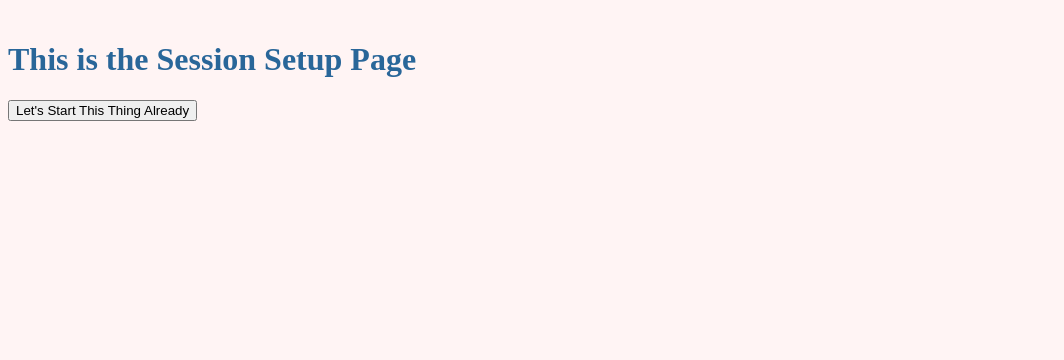
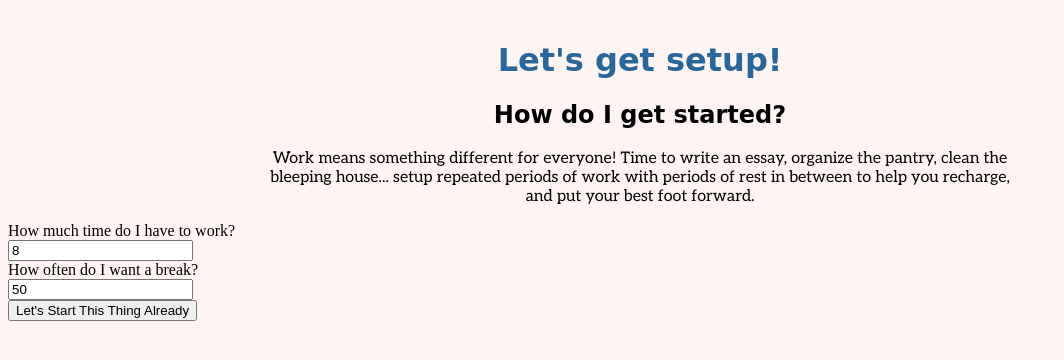
Before and after one commit to averma1/ProductiveProcrastination, a Flask app: page /goToSetupPage in a window 1280 px wide. Shown: the part 49-409 px from the top of the page, without its empty margins (0-1064 px from the left). Run offline with Flask 2, Linux system fonts and the light colour scheme; style sheets or scripts are compiled from the project's sources; some libraries are stand-ins or nearby versions; some web fonts are replaced.

Commit message:
Create session page

```diff
--- a/app/routes.py
+++ b/app/routes.py
@@ -76,6 +76,10 @@ def goToSetupPage():
 
 @app.route('/goToWorkPage', methods=['GET', 'POST'])
 def goToWorkPage():
+    total_time = request.args.get('total_time')
+    often = request.args.get('often')
+    print("THE TOTAL TIME: " + total_time)
+    print("HOW OFTEN A BREAK: " + often)
     return render_template('work.html', title='Work')
 
 
--- a/app/static/styles.scss
+++ b/app/static/styles.scss
@@ -101,7 +101,7 @@ ul.checkboxes li input[type="checkbox"]:checked + label {
 }
 
 ul.checkboxes li input[type="checkbox"] {
-  display: absolute;
+  position: absolute;
 }
 ul.checkboxes li input[type="checkbox"] {
   position: absolute;
--- a/app/templates/setup.html
+++ b/app/templates/setup.html
@@ -2,9 +2,15 @@
 {% import 'bootstrap/wtf.html' as wtf %}
 
 {% block app_content %}
-<h1>This is the Session Setup Page</h1>
+<h1 class="title">Let's get setup!</h1>
+<h2 class="title">How do I get started?</h2>
+<p class="descriptions">Work means something different for everyone! Time to write an essay, organize the pantry, clean the bleeping house... setup repeated periods of work with periods of rest in between to help you recharge, and put your best foot forward.</p>
 
  <form action="/goToWorkPage" name="go-account">
+     <label for="total_time">How much time do I have to work?</label><br>
+     <input type="text" id="total_time" name="total_time" value="8"><br>
+     <label for="often">How often do I want a break?</label><br>
+     <input type="text" id="often" name="often" value="50"><br>
      <input type="submit" value="Let's Start This Thing Already" class="btn btn-info p-5 m-2">
  </form>
 
```
